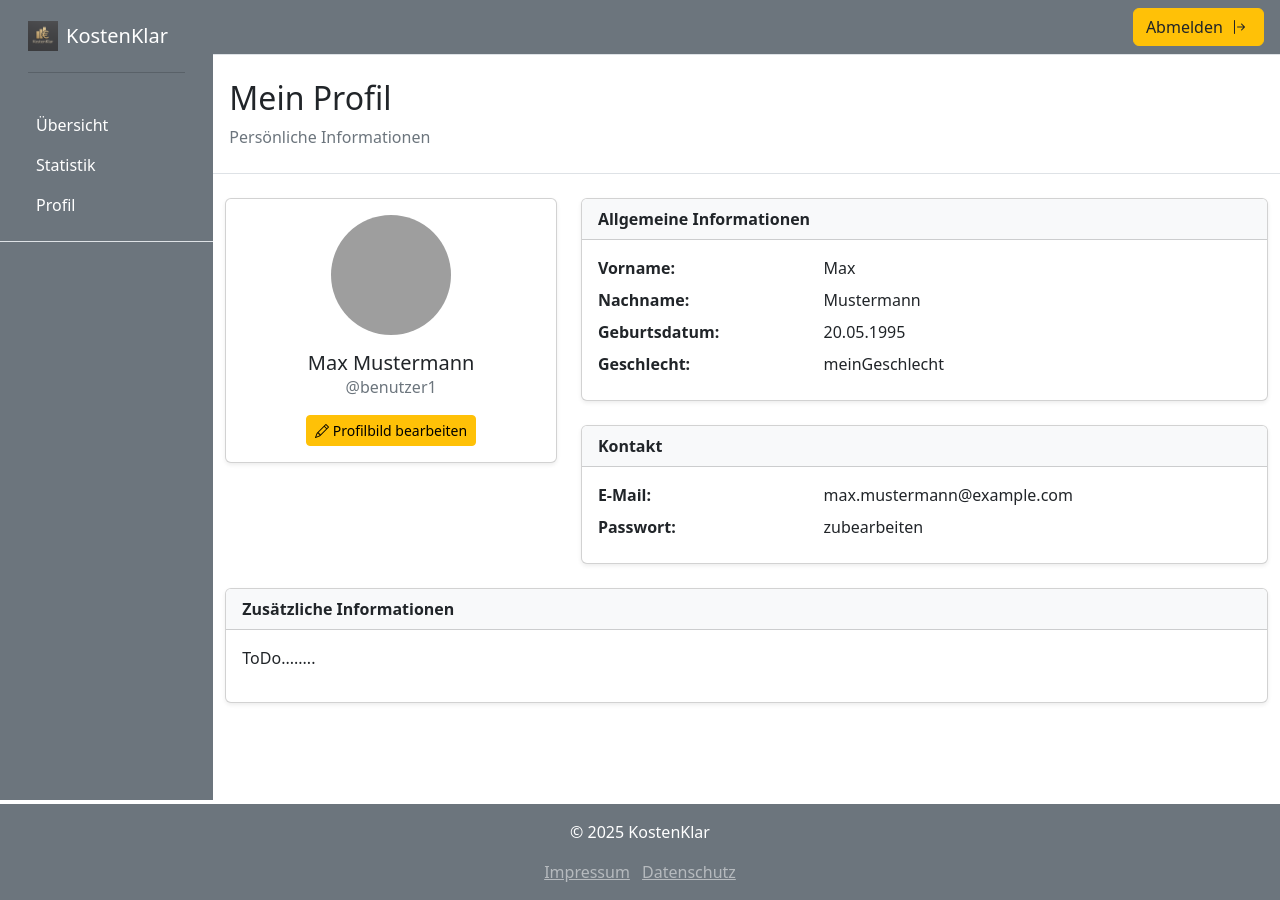
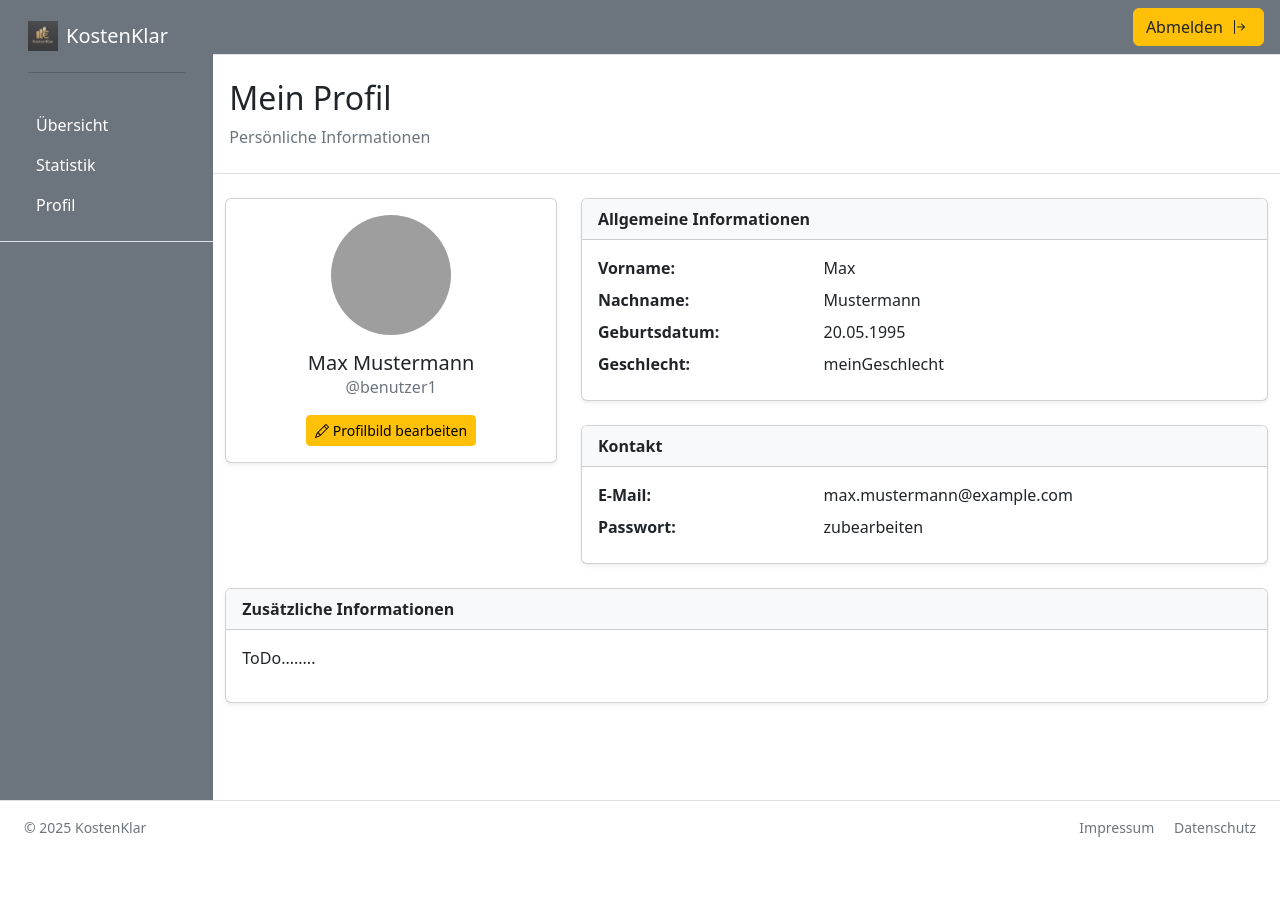
Before and after one commit to anuchii/KostenKlar, a PHP site: page /profil.php in a window 1280 px wide. After the commit the page ends 837 px from the top, so only its background shows below. Run offline with PHP 8.4, Linux system fonts and the light colour scheme; grey boxes are pictures that could not be loaded.

Commit message:
Footer verbessert basierend auf backend/footer.php

```diff
--- a/footer.php
+++ b/footer.php
@@ -1,6 +1,14 @@
-<footer class="bg-secondary text-white text-center py-3 mt-1">
-    <p>© 2025 KostenKlar </p>
-    <a href="impressum.html" class="text-white-50 me-2">Impressum</a>
-    <a href="datenschutz.html" class="text-white-50">Datenschutz</a>
+<footer class="bg-white border-top mt-auto py-3">
+    <div class="container-fluid px-4 d-flex flex-column flex-md-row justify-content-between align-items-center">
+        <!--Copyright + Name -->
+        <div class="text-muted small mb-2 mb-md-0">
+            &copy; <?= date('Y') ?> KostenKlar
+        </div>
+        <!--Links: datenschutz, impressum-->
+        <div class="small">
+            <a href="impressum.php" class="text-muted me-3 text-decoration-none">Impressum</a>
+            <a href="datenschutz.php" class="text-muted text-decoration-none">Datenschutz</a>
+        </div>
+    </div>
 </footer>
 <!--TODO: dynamische Jahreszahl implementieren, deshalb .php-->
```
